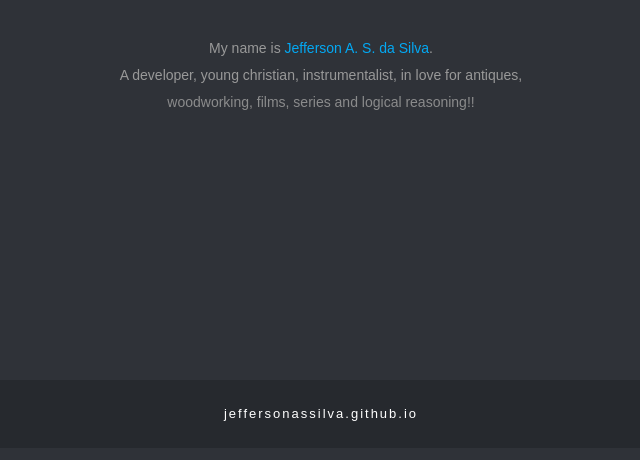
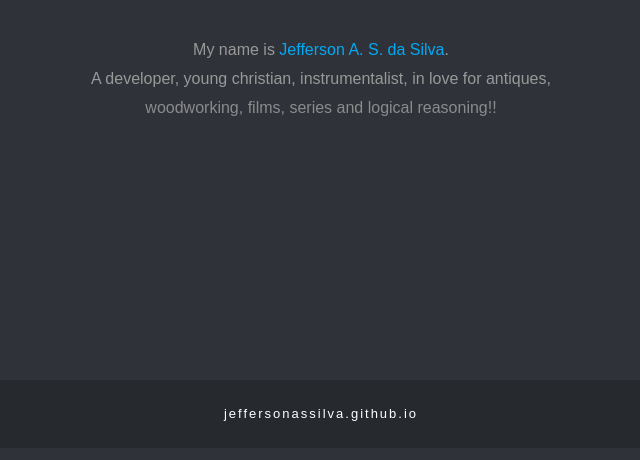
Before and after one commit to jeffersonassilva/jeffersonassilva.github.io, a website: page index.html in a window 1280 px wide. Shown: the part 340-800 px from the top of the page, without its empty margins (319-959 px from the left). Drawn offline with Linux system fonts and the light colour scheme.

Commit message:
Ajustes de layout

```diff
--- a/css/styles.css
+++ b/css/styles.css
@@ -40,7 +40,7 @@ a:hover, a:active, a:focus {
     text-decoration: none;
 }
 
-#salutation {
+.main > div {
     margin-bottom: 50px;
 }
 
@@ -49,26 +49,18 @@ p {
     text-align: center;
 }
 
-p#name, p#description-one, p#description-two {
-    font-size: 14px;
+p.description {
+    font-size: 16px;
     line-height: 1.2em;
     margin: 10px 0px;
 }
 
-input {
-    width: 150px;
-    border: 1px solid hsla(199, 98%, 48%, 0.39);
-    -webkit-border-radius: 0;
-    -moz-border-radius: 0;
-    border-radius: 0;
-    -webkit-box-shadow: none;
-    -moz-box-shadow: none;
-    box-shadow: none;
-    color: #FFFFFF;
-    font-size: 16px;
-    padding: 14px;
-    margin-right: 10px;
-    background: #26292E;
+.fadeIn {
+    opacity: 0;
+    -webkit-transition: opacity 3s ease-out;
+    -moz-transition: opacity 3s ease-out;
+    -o-transition: opacity 3s ease-out;
+    transition: opacity 3s ease-out;
 }
 
 .content {
@@ -99,14 +91,6 @@ input {
     font-weight: 500;
 }
 
-#salutation, #name, #description-one, #description-two {
-    opacity: 0;
-    -webkit-transition: opacity 3s ease-out;
-    -moz-transition: opacity 3s ease-out;
-    -o-transition: opacity 3s ease-out;
-    transition: opacity 3s ease-out;
-}
-
 footer {
     position: relative;
     width: 100%;
--- a/index.html
+++ b/index.html
@@ -4,17 +4,17 @@
     <meta name="viewport" content="width=device-width, initial-scale=1, user-scalable=yes">
     <head>
         <title>jeffersonassilva.github.io</title>
-        <link rel="icon" type="image/x-icon" class="js-site-favicon" href="img/favicon.ico">
+        <link rel="icon" type="image/x-icon" href="img/favicon.ico">
         <link rel="stylesheet" href="css/styles.min.css">
     </head>
     <body>
         <div class="content">
             <div class="content-div">
             	<div class="main">
-                    <div class="fadeIn" id="salutation">Hi, how are you?</div>
-                    <p class="fadeIn" id="name">My name is <a href="#">Jefferson A. S. da Silva</a>.</p>
-                    <p class="fadeIn" id="description-one">A developer, young christian, instrumentalist, in love for antiques,</p>
-                    <p class="fadeIn" id="description-two">woodworking, films, series and logical reasoning!!</p>
+                    <div class="fadeIn">Hi, how are you?</div>
+                    <p class="fadeIn description">My name is <a href="#">Jefferson A. S. da Silva</a>.</p>
+                    <p class="fadeIn description">A developer, young christian, instrumentalist, in love for antiques,</p>
+                    <p class="fadeIn description">woodworking, films, series and logical reasoning!!</p>
                 </div>
             </div>
         </div>
--- a/package.json
+++ b/package.json
@@ -3,7 +3,7 @@
   "version": "0.0.1",
   "author": "Jefferson A S Silva",
   "homepage": "https://jeffersonassilva.github.io/",
-  "description": "An Ionic project",
+  "description": "Personal GitHub website",
   "devDependencies": {
     "yuicompressor": "^2.4.8"
   }
```
Also changed, not shown: css/styles.min.css.
